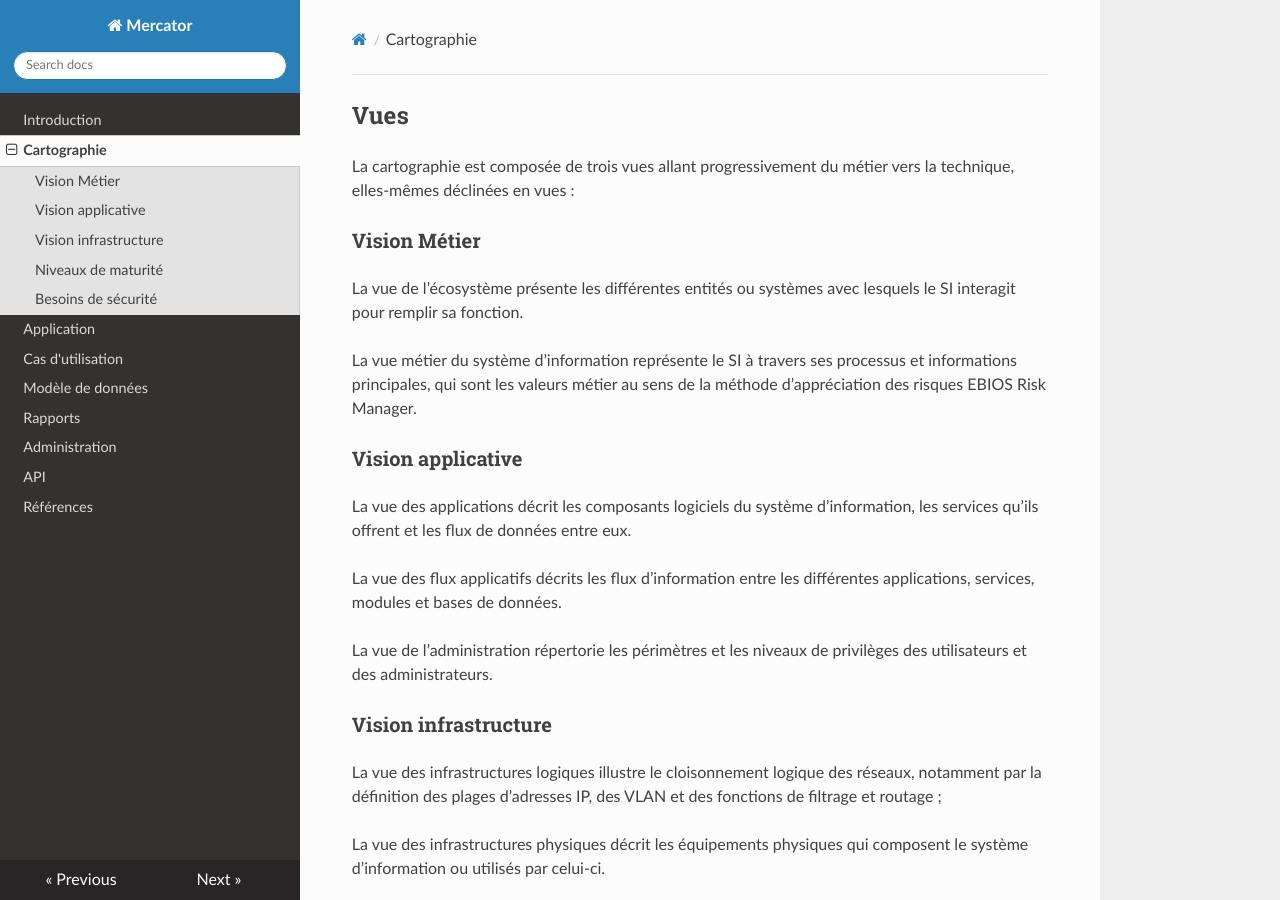
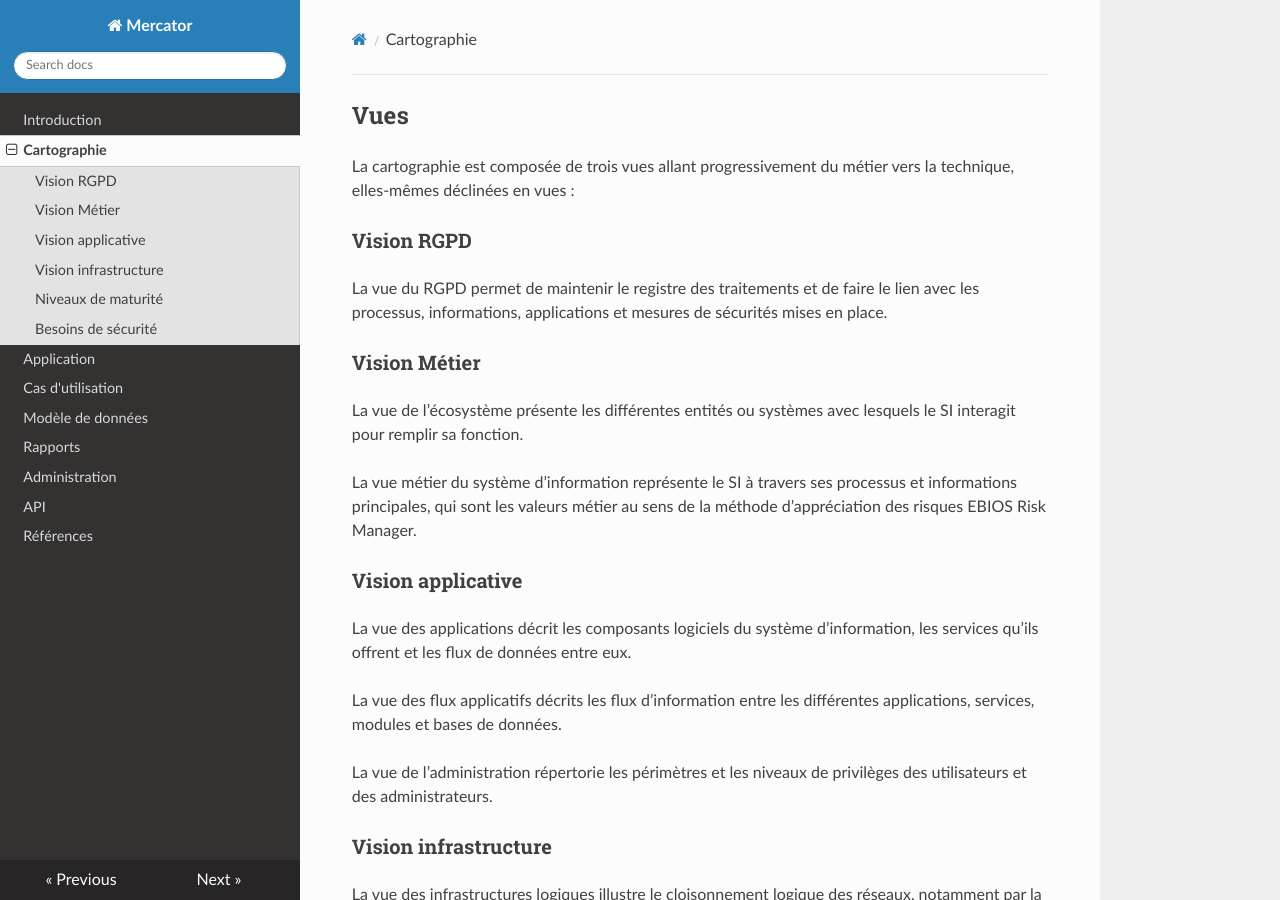
Before and after one commit to dbarzin/mercator, an MkDocs documentation site: the page built from docs/cartography.md, in a window 1280 px wide and 900 px high. Built offline with MkDocs 1.6.1, drawn with Linux system fonts in a browser that asks for light colours; nearby versions of some CDN libraries.

Commit message:
update doc

```diff
--- a/docs/cartography.md
+++ b/docs/cartography.md
@@ -1,6 +1,10 @@
 ## Vues
 
 La cartographie est composée de trois vues allant progressivement du métier vers la technique, elles-mêmes déclinées en vues :
+
+### Vision RGPD
+
+La vue du RGPD permet de maintenir le registre des traitements et de faire le lien avec les processus, informations, applications et mesures de sécurités mises en place.
 
 ### Vision Métier
 
```
